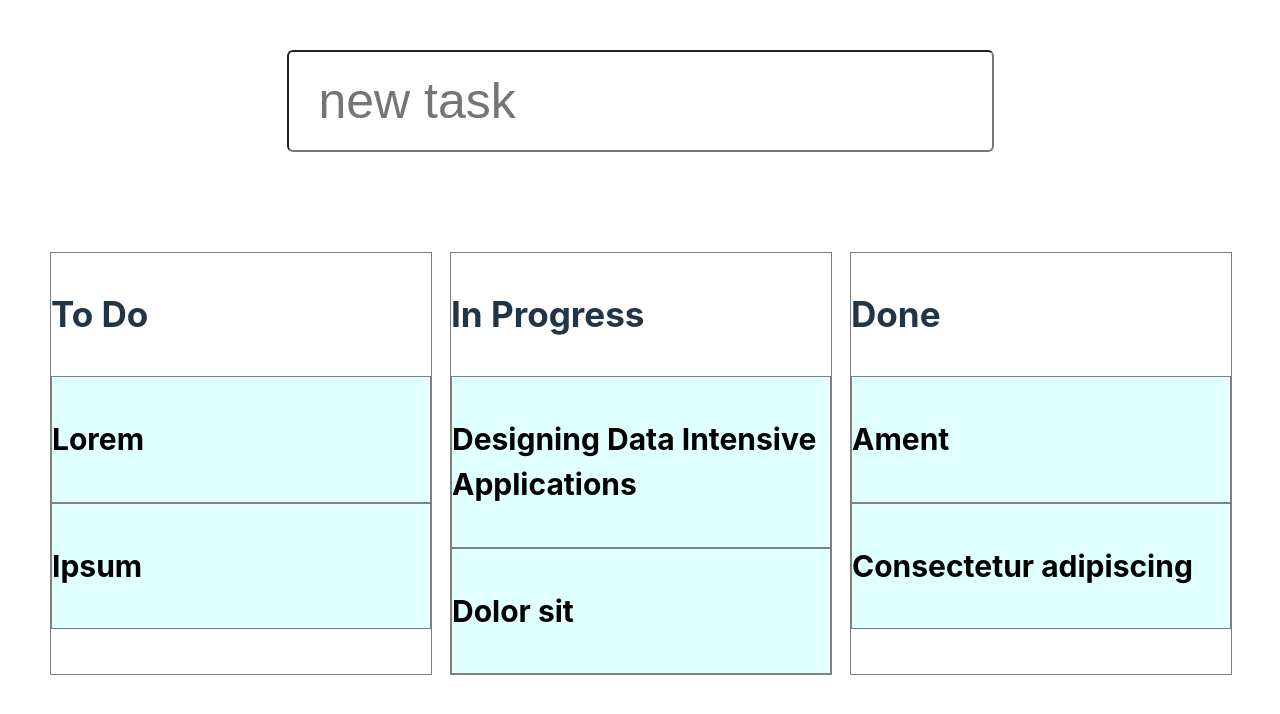
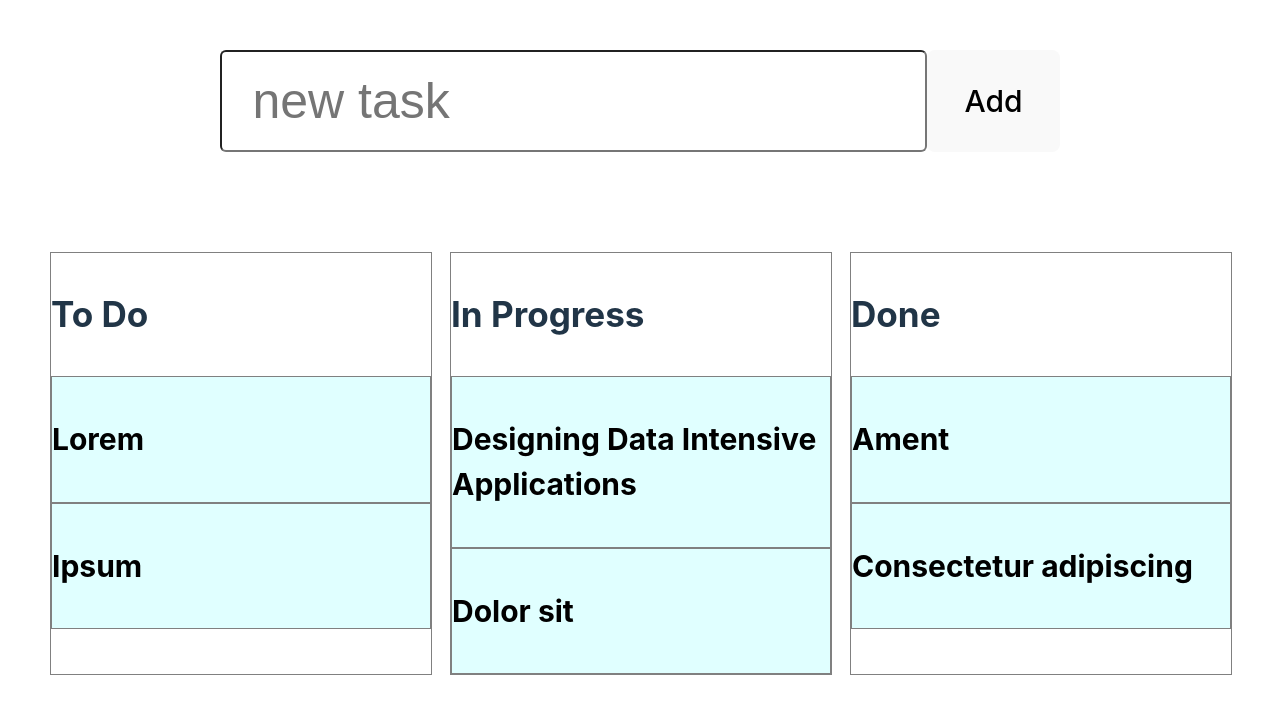
Before and after one commit to byniov1/todo-app, a React (Vite) app: page / in a window 1280 px wide. Shown: the top 714 px of the page. Built offline with nearby package versions, Linux system fonts and the light colour scheme.

Commit message:
feat: Init new todo task

```diff
--- a/src/App.css
+++ b/src/App.css
@@ -13,8 +13,8 @@
 
 .insertWrapper{
     display: flex;
-    flex-direction: column;
-    align-items: center;
+    flex-direction: row;
+    justify-content: center;
 }
 
 .GroupWrapper{
--- a/src/App.tsx
+++ b/src/App.tsx
@@ -42,6 +42,7 @@ const DATA = [
 function App() {
 
   const [stores, setStores] = useState(DATA);
+  const [todo, setTodo] = useState('')
 
   const handleDragAndDrop = (results: any) => {
     const { source, destination } = results;
@@ -84,17 +85,34 @@ function App() {
     setStores(newStores);
   };
 
+  const handleChange = (e: any) => {
+    setTodo(prevState => prevState = e.target.value)
+  }
+
+  const handleAdd = () => {
+    console.log(todo)
+    const newStores = [...stores]
+    console.log(newStores[0].items.push({id: '312fdsf', name: todo}))
+    setStores(prevStores => prevStores = newStores)
+  }
+
   return (
     <div className="wrapper">
       <DragDropContext onDragEnd={handleDragAndDrop}>
           <div className="insertWrapper">
-            <input className="insert" type="text" placeholder="new task"/>
+            <input
+              className="insert"
+              type="text"
+              placeholder="new task"
+              value={todo}
+              onChange={(e) => handleChange(e)}
+              />
+              <button onClick={handleAdd}>Add</button>
           </div>
 
         <div className="GroupWrapper">
           {stores.map((store, index) => (
             <div className="group" key={index}>
-              {/* <h3>{store.name}</h3> */}
               <StoreList name={store.name} items={store.items} id={store.id}  />
             </div>
           ))}
```
